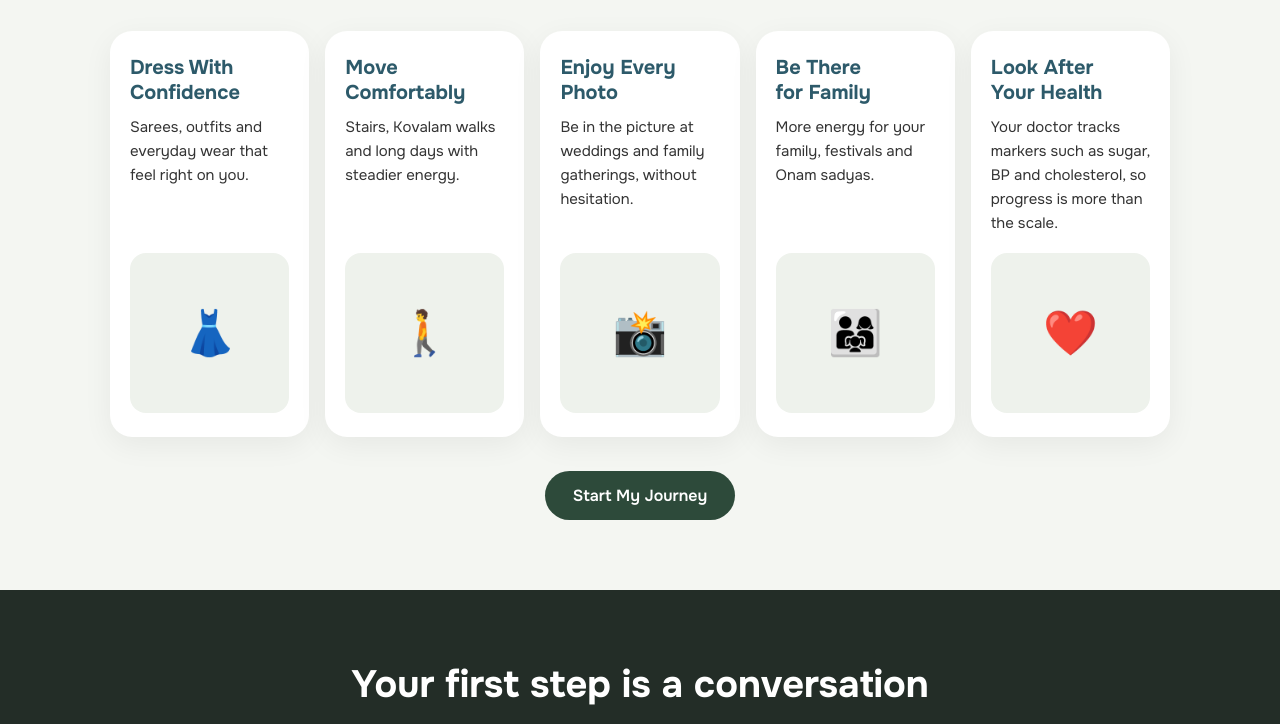
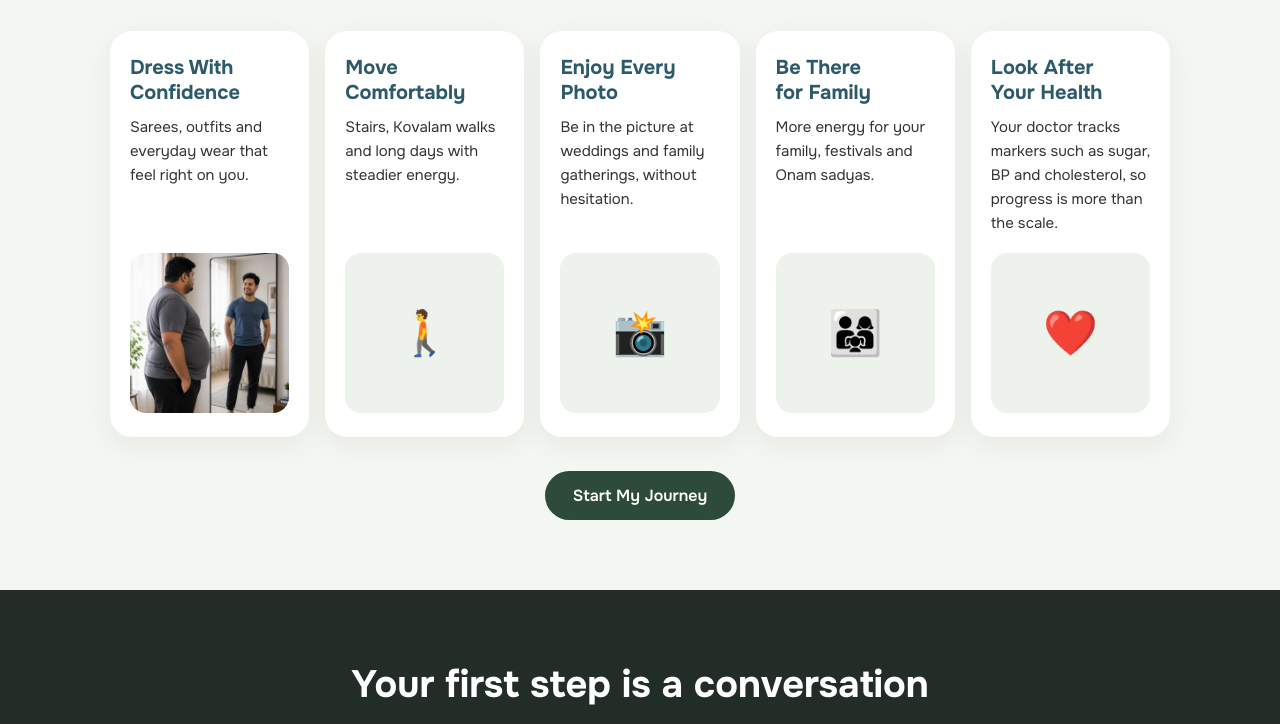
Before and after one commit to abc360clinic-ux/Facelittreatments, a plain HTML site: page glp1-trivandrum/index.html in a window 1280 px wide. Shown: the part 3616-4340 px from the top of the page. Drawn offline with Linux system fonts and the light colour scheme.

Commit message:
GLP-1 benefits: mirror photo on Dress With Confidence card
Co-Authored-By: Claude Sonnet 5.5 <noreply@anthropic.com>

```diff
--- a/glp1-trivandrum/index.html
+++ b/glp1-trivandrum/index.html
@@ -185,6 +185,9 @@ body{font-size:16px;-webkit-text-size-adjust:100%}
 .map{height:100%;min-height:440px}
 #leadDlg .gf input:not([type=checkbox]),#leadDlg .gf select{height:52px}
 @media(max-width:900px){.fgrid{grid-template-columns:minmax(0,1fr)}.fgrid>div:nth-child(2){padding:24px 18px 20px;border-radius:20px}.fgrid>div:nth-child(2) h3{font-size:22px}.map{min-height:240px;height:240px}}
+
+.bc2 .bimg{width:100%;aspect-ratio:1/1;object-fit:cover;object-position:35% 30%;border-radius:16px}
+@media(max-width:900px){.bc2 .bimg{height:190px;aspect-ratio:auto}}
 </style></head><body>
 <header class="nav"><a href="/glp1-trivandrum/"><img src="/assets/facelit-logo.svg" alt="Facelit" width="140" height="44"></a>
 <nav><a href="#steps">How it Works</a><a href="#benefits">Benefits</a><a href="#programme">Programme</a><a href="#doctor">Team</a><a href="#faq">FAQs</a></nav><a class="pill" href="#book" data-lead="form">Book Consultation</a></header>
@@ -228,7 +231,7 @@ body{font-size:16px;-webkit-text-size-adjust:100%}
 <p class="fine" style="margin:0 0 24px">Pricing is shared at your consultation, before you commit to anything.</p><a class="pill" href="#book" data-lead="form">Get My Personalised Plan</a></div></section>
 
 <section class="sec" id="benefits"><div class="c center"><p class="eb">What you are working towards</p><h2 class="h">The everyday things that get easier</h2>
-<div class="bgrid"><div class="bc2"><h3>Dress With Confidence</h3><p>Sarees, outfits and everyday wear that feel right on you.</p><i>👗</i></div>
+<div class="bgrid"><div class="bc2"><h3>Dress With Confidence</h3><p>Sarees, outfits and everyday wear that feel right on you.</p><img class="bimg" loading="lazy" decoding="async" src="/assets/glp-mirror.webp" alt="Man smiling at his reflection in a mirror" width="720" height="900"></div>
 <div class="bc2"><h3>Move Comfortably</h3><p>Stairs, Kovalam walks and long days with steadier energy.</p><i>🚶</i></div>
 <div class="bc2"><h3>Enjoy Every Photo</h3><p>Be in the picture at weddings and family gatherings, without hesitation.</p><i>📸</i></div>
 <div class="bc2"><h3>Be There for Family</h3><p>More energy for your family, festivals and Onam sadyas.</p><i>👨‍👩‍👧</i></div>
```
Also changed, not shown: assets/glp-mirror.webp (added).
